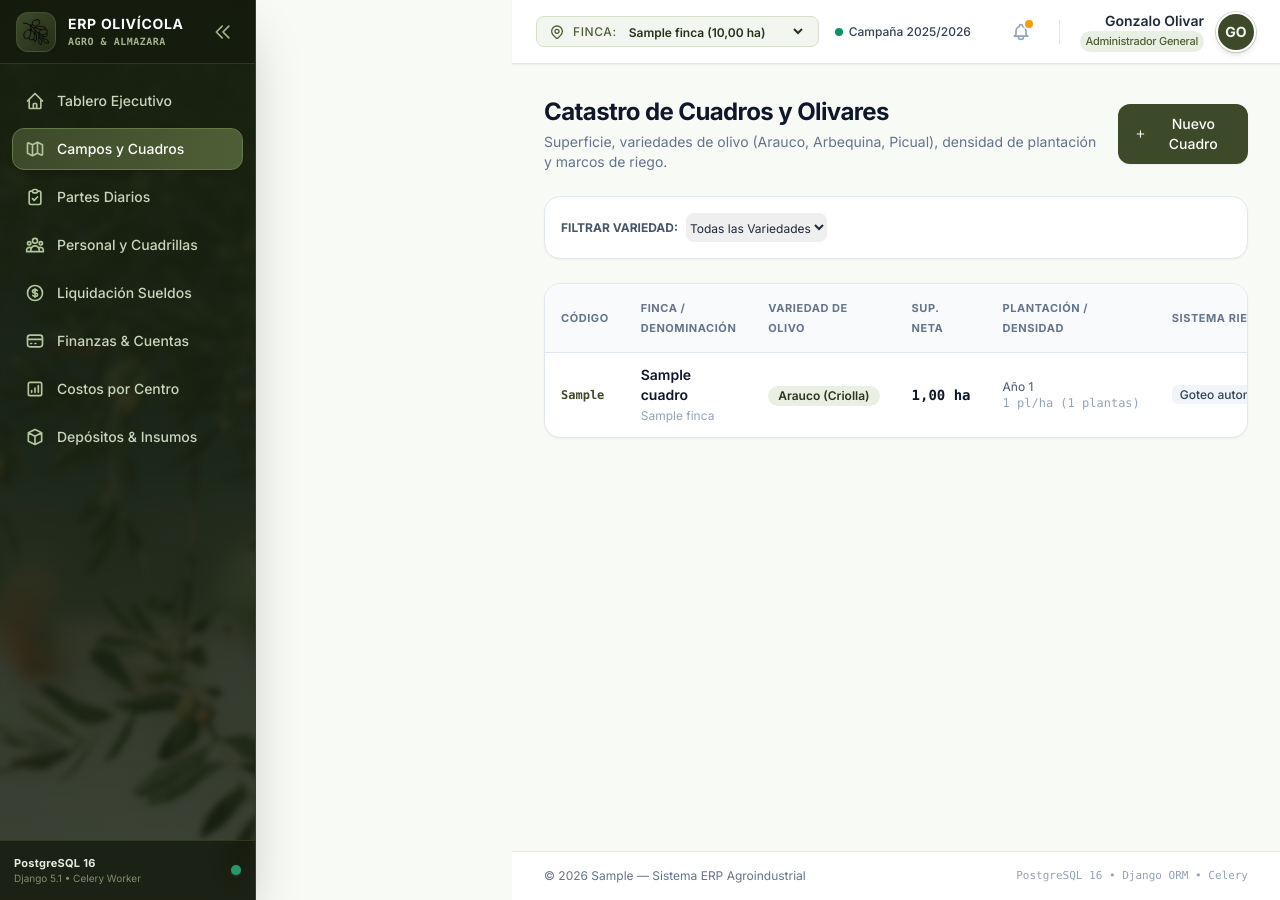
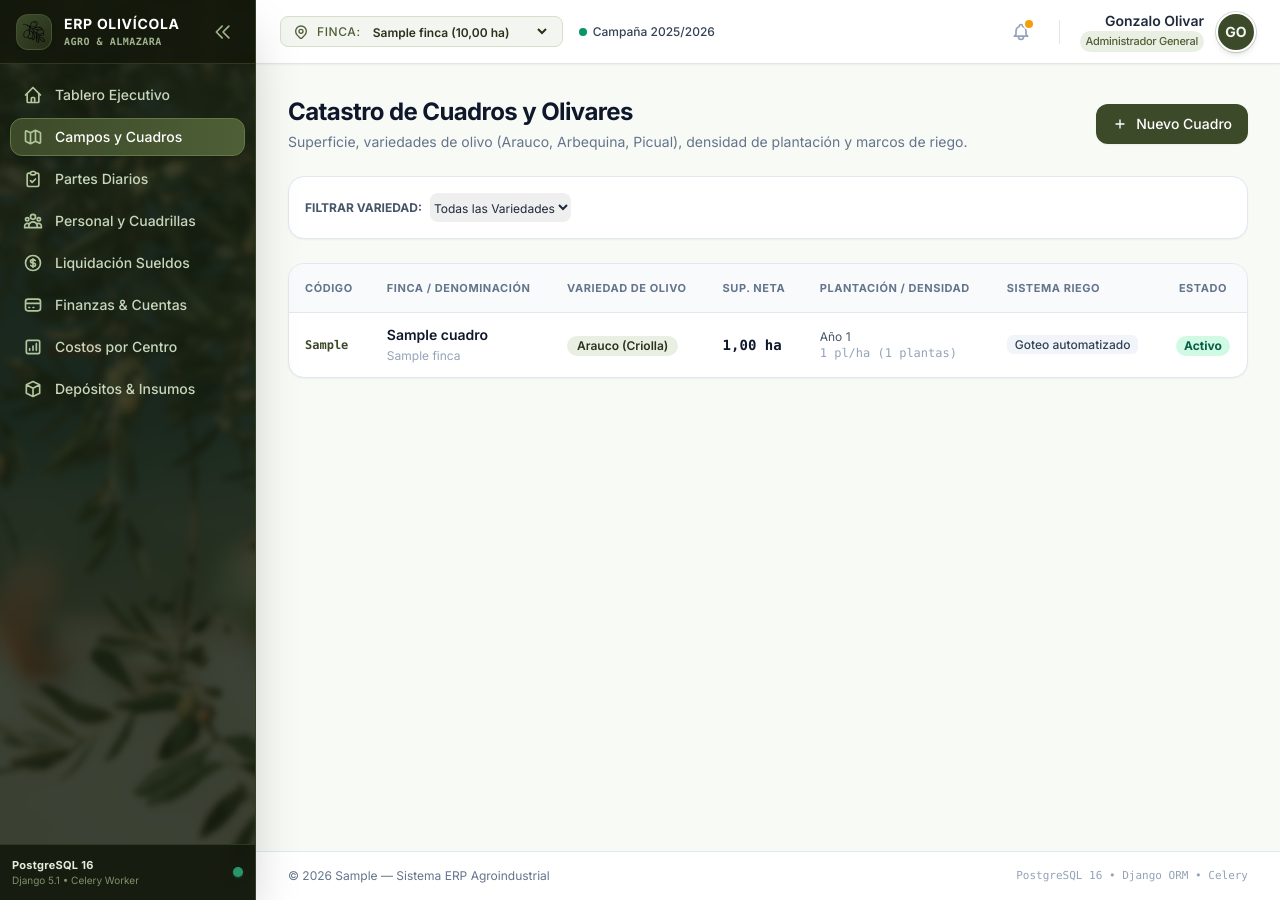
Before and after one commit to Wschanzze/ERP-Olivo, a Django app: page /campos/ in a window 1280 px wide. Run offline with Django 5.2, Linux system fonts and the light colour scheme; tables that the repository leaves empty hold one stand-in row (values such as "Sample post"); parts of the project's set-up code (start-up, migrations or seed data) failed here and were passed over; some libraries are stand-ins or nearby versions.

Commit message:
fix(ui): limitar altura y ancho de la sidebar al viewport estricto sin desbordamiento

```diff
--- a/templates/components/sidebar.html
+++ b/templates/components/sidebar.html
@@ -1,33 +1,33 @@
 {% load static %}
-<!-- Sidebar Fija Oscura con Fondo Difuminado Profesional (250.jpg) -->
+<!-- Sidebar Fija Oscura con Restricción Estricta al Viewport (No desborda la pantalla) -->
 <aside
-  :class="sidebarOpen ? 'w-64' : 'w-20'"
-  class="fixed inset-y-0 left-0 z-30 flex flex-col bg-[#1B2312] text-[#E5EBDD] transition-all duration-300 ease-in-out border-r border-[#344024] shadow-2xl select-none overflow-hidden relative"
+  :class="sidebarOpen ? 'w-64 max-w-[16rem]' : 'w-20 max-w-[5rem]'"
+  class="fixed top-0 bottom-0 left-0 z-30 h-screen max-h-screen flex flex-col bg-[#18200F] text-[#E5EBDD] transition-all duration-300 ease-in-out border-r border-[#344024] shadow-2xl select-none overflow-hidden"
 >
-  <!-- Capa 1: Imagen '250.jpg' difuminada con blur y escala suave -->
+  <!-- Capa 1: Imagen '250.jpg' difuminada (restringida dentro del contenedor fijo) -->
   <div
     class="absolute inset-0 z-0 bg-cover bg-center pointer-events-none transform scale-110 filter blur-[3px] opacity-20 transition-all duration-700"
     style="background-image: url('{% static 'img/250.jpg' %}');"
   ></div>
 
-  <!-- Capa 2: Máscara de gradiente verde oliva profundo para garantizar contraste y elegancia sobria -->
-  <div class="absolute inset-0 z-0 bg-gradient-to-b from-[#18200F]/90 via-[#222B17]/94 to-[#141A0D]/98 pointer-events-none backdrop-blur-[1px]"></div>
+  <!-- Capa 2: Gradiente verde oliva oscuro -->
+  <div class="absolute inset-0 z-0 bg-gradient-to-b from-[#151C0D]/92 via-[#1F2714]/95 to-[#12170B]/98 pointer-events-none backdrop-blur-[1px]"></div>
 
-  <!-- Logo / Branding Corporativo (z-10 relativo) -->
-  <div class="relative z-10 flex items-center justify-between h-16 px-4 bg-[#141A0D]/70 border-b border-[#344024]/80 backdrop-blur-md">
-    <a href="{% url 'dashboard:index' %}" class="flex items-center space-x-3 overflow-hidden">
-      <!-- Ícono de Aceitunas Personalizado -->
-      <div class="flex-shrink-0 w-10 h-10 rounded-xl bg-gradient-to-br from-[#3D4A2A] to-[#252E19] flex items-center justify-center p-1.5 shadow-md border border-[#52633A]/60">
-        <img src="{% static 'img/olives_12006391.png' %}" alt="Olivas ERP" class="w-7 h-7 object-contain drop-shadow" />
+  <!-- Logo / Branding Corporativo (Fijo en la parte superior) -->
+  <div class="relative z-10 flex-shrink-0 flex items-center justify-between h-16 px-4 bg-[#12170B]/80 border-b border-[#344024]/80 backdrop-blur-md">
+    <a href="{% url 'dashboard:index' %}" class="flex items-center space-x-3 overflow-hidden min-w-0">
+      <!-- Ícono de Olivo -->
+      <div class="flex-shrink-0 w-9 h-9 rounded-xl bg-gradient-to-br from-[#3D4A2A] to-[#252E19] flex items-center justify-center p-1.5 shadow-md border border-[#52633A]/60">
+        <img src="{% static 'img/olives_12006391.png' %}" alt="Olivas ERP" class="w-6 h-6 object-contain drop-shadow" />
       </div>
-      <div x-show="sidebarOpen" class="flex flex-col whitespace-nowrap overflow-hidden transition-opacity duration-200">
-        <span class="font-bold text-sm tracking-wider text-white uppercase">ERP Olivícola</span>
-        <span class="text-[10px] text-[#A2B38F] font-mono tracking-wider font-semibold">AGRO & ALMAZARA</span>
+      <div x-show="sidebarOpen" class="flex flex-col whitespace-nowrap overflow-hidden transition-opacity duration-200 min-w-0">
+        <span class="font-bold text-sm tracking-wider text-white uppercase truncate">ERP Olivícola</span>
+        <span class="text-[10px] text-[#A2B38F] font-mono tracking-wider font-semibold truncate">AGRO & ALMAZARA</span>
       </div>
     </a>
     <button
       @click="sidebarOpen = !sidebarOpen"
-      class="p-1.5 rounded-lg hover:bg-white/10 text-[#A2B38F] hover:text-white transition-colors"
+      class="flex-shrink-0 p-1.5 rounded-lg hover:bg-white/10 text-[#A2B38F] hover:text-white transition-colors ml-1"
       title="Colapsar menú"
     >
       <svg class="w-5 h-5 transition-transform duration-200" :class="!sidebarOpen ? 'rotate-180' : ''" fill="none" stroke="currentColor" viewBox="0 0 24 24">
@@ -36,106 +36,106 @@
     </button>
   </div>
 
-  <!-- Navegación de Módulos (z-10 relativo con efectos glassmorphism) -->
-  <nav class="relative z-10 flex-1 px-3 py-4 space-y-1.5 overflow-y-auto custom-scrollbar">
+  <!-- Navegación de Módulos (Scrollable interno con min-h-0 para nunca empujar el pie de página) -->
+  <nav class="relative z-10 flex-1 min-h-0 px-2.5 py-3 space-y-1 overflow-y-auto custom-scrollbar overflow-x-hidden">
 
     <!-- Inicio / Tablero -->
     <a
       href="{% url 'dashboard:index' %}"
-      class="flex items-center px-3 py-2.5 text-sm font-medium rounded-xl transition-all duration-200 group {% if request.resolver_match.app_name == 'dashboard' %}bg-gradient-to-r from-[#3D4A2A] to-[#4E5F36] text-white shadow-md border border-[#637946]{% else %}text-[#C8D6BC] hover:bg-white/10 hover:text-white border border-transparent{% endif %}"
+      class="flex items-center px-3 py-2 text-sm font-medium rounded-xl transition-all duration-200 group {% if request.resolver_match.app_name == 'dashboard' %}bg-gradient-to-r from-[#3D4A2A] to-[#4E5F36] text-white shadow-md border border-[#637946]{% else %}text-[#C8D6BC] hover:bg-white/10 hover:text-white border border-transparent{% endif %}"
     >
       <svg class="w-5 h-5 flex-shrink-0 mr-3 text-[#B2C69E] group-hover:text-white" fill="none" stroke="currentColor" viewBox="0 0 24 24">
         <path stroke-linecap="round" stroke-linejoin="round" stroke-width="2" d="M3 12l2-2m0 0l7-7 7 7M5 10v10a1 1 0 001 1h3m10-11l2 2m-2-2v10a1 1 0 01-1 1h-3m-6 0a1 1 0 001-1v-4a1 1 0 011-1h2a1 1 0 011 1v4a1 1 0 001 1m-6 0h6" />
       </svg>
-      <span x-show="sidebarOpen" class="whitespace-nowrap transition-opacity">Tablero Ejecutivo</span>
+      <span x-show="sidebarOpen" class="whitespace-nowrap transition-opacity truncate">Tablero Ejecutivo</span>
     </a>
 
     <!-- Campos y Cuadros -->
     <a
       href="{% url 'campos:cuadros_list' %}"
-      class="flex items-center px-3 py-2.5 text-sm font-medium rounded-xl transition-all duration-200 group {% if request.resolver_match.app_name == 'campos' %}bg-gradient-to-r from-[#3D4A2A] to-[#4E5F36] text-white shadow-md border border-[#637946]{% else %}text-[#C8D6BC] hover:bg-white/10 hover:text-white border border-transparent{% endif %}"
+      class="flex items-center px-3 py-2 text-sm font-medium rounded-xl transition-all duration-200 group {% if request.resolver_match.app_name == 'campos' %}bg-gradient-to-r from-[#3D4A2A] to-[#4E5F36] text-white shadow-md border border-[#637946]{% else %}text-[#C8D6BC] hover:bg-white/10 hover:text-white border border-transparent{% endif %}"
     >
       <svg class="w-5 h-5 flex-shrink-0 mr-3 text-[#B2C69E] group-hover:text-white" fill="none" stroke="currentColor" viewBox="0 0 24 24">
         <path stroke-linecap="round" stroke-linejoin="round" stroke-width="2" d="M9 20l-5.447-2.724A1 1 0 013 16.382V5.618a1 1 0 011.447-.894L9 7m0 13l6-3m-6 3V7m6 10l4.553 2.276A1 1 0 0021 18.382V7.618a1 1 0 00-.553-.894L15 4m0 13V4m0 0L9 7" />
       </svg>
-      <span x-show="sidebarOpen" class="whitespace-nowrap transition-opacity">Campos y Cuadros</span>
+      <span x-show="sidebarOpen" class="whitespace-nowrap transition-opacity truncate">Campos y Cuadros</span>
     </a>
 
     <!-- Partes Diarios y OTs -->
     <a
       href="{% url 'parte_diario:partes_list' %}"
-      class="flex items-center px-3 py-2.5 text-sm font-medium rounded-xl transition-all duration-200 group {% if request.resolver_match.app_name == 'parte_diario' %}bg-gradient-to-r from-[#3D4A2A] to-[#4E5F36] text-white shadow-md border border-[#637946]{% else %}text-[#C8D6BC] hover:bg-white/10 hover:text-white border border-transparent{% endif %}"
+      class="flex items-center px-3 py-2 text-sm font-medium rounded-xl transition-all duration-200 group {% if request.resolver_match.app_name == 'parte_diario' %}bg-gradient-to-r from-[#3D4A2A] to-[#4E5F36] text-white shadow-md border border-[#637946]{% else %}text-[#C8D6BC] hover:bg-white/10 hover:text-white border border-transparent{% endif %}"
     >
       <svg class="w-5 h-5 flex-shrink-0 mr-3 text-[#B2C69E] group-hover:text-white" fill="none" stroke="currentColor" viewBox="0 0 24 24">
         <path stroke-linecap="round" stroke-linejoin="round" stroke-width="2" d="M9 5H7a2 2 0 00-2 2v12a2 2 0 002 2h10a2 2 0 002-2V7a2 2 0 00-2-2h-2M9 5a2 2 0 002 2h2a2 2 0 002-2M9 5a2 2 0 012-2h2a2 2 0 012 2m-6 9l2 2 4-4" />
       </svg>
-      <span x-show="sidebarOpen" class="whitespace-nowrap transition-opacity">Partes Diarios</span>
+      <span x-show="sidebarOpen" class="whitespace-nowrap transition-opacity truncate">Partes Diarios</span>
     </a>
 
     <!-- Personal y Asistencia -->
     <a
       href="{% url 'personal:asistencia_diaria' %}"
-      class="flex items-center px-3 py-2.5 text-sm font-medium rounded-xl transition-all duration-200 group {% if request.resolver_match.app_name == 'personal' %}bg-gradient-to-r from-[#3D4A2A] to-[#4E5F36] text-white shadow-md border border-[#637946]{% else %}text-[#C8D6BC] hover:bg-white/10 hover:text-white border border-transparent{% endif %}"
+      class="flex items-center px-3 py-2 text-sm font-medium rounded-xl transition-all duration-200 group {% if request.resolver_match.app_name == 'personal' %}bg-gradient-to-r from-[#3D4A2A] to-[#4E5F36] text-white shadow-md border border-[#637946]{% else %}text-[#C8D6BC] hover:bg-white/10 hover:text-white border border-transparent{% endif %}"
     >
       <svg class="w-5 h-5 flex-shrink-0 mr-3 text-[#B2C69E] group-hover:text-white" fill="none" stroke="currentColor" viewBox="0 0 24 24">
         <path stroke-linecap="round" stroke-linejoin="round" stroke-width="2" d="M17 20h5v-2a3 3 0 00-5.356-1.857M17 20H7m10 0v-2c0-.656-.126-1.283-.356-1.857M7 20H2v-2a3 3 0 015.356-1.857M7 20v-2c0-.656.126-1.283.356-1.857m0 0a5.002 5.002 0 019.288 0M15 7a3 3 0 11-6 0 3 3 0 016 0zm6 3a2 2 0 11-4 0 2 2 0 014 0zM7 10a2 2 0 11-4 0 2 2 0 014 0z" />
       </svg>
-      <span x-show="sidebarOpen" class="whitespace-nowrap transition-opacity">Personal y Cuadrillas</span>
+      <span x-show="sidebarOpen" class="whitespace-nowrap transition-opacity truncate">Personal y Cuadrillas</span>
     </a>
 
     <!-- Liquidación de Haberes -->
     <a
       href="{% url 'liquidacion:periodos_list' %}"
-      class="flex items-center px-3 py-2.5 text-sm font-medium rounded-xl transition-all duration-200 group {% if request.resolver_match.app_name == 'liquidacion' %}bg-gradient-to-r from-[#3D4A2A] to-[#4E5F36] text-white shadow-md border border-[#637946]{% else %}text-[#C8D6BC] hover:bg-white/10 hover:text-white border border-transparent{% endif %}"
+      class="flex items-center px-3 py-2 text-sm font-medium rounded-xl transition-all duration-200 group {% if request.resolver_match.app_name == 'liquidacion' %}bg-gradient-to-r from-[#3D4A2A] to-[#4E5F36] text-white shadow-md border border-[#637946]{% else %}text-[#C8D6BC] hover:bg-white/10 hover:text-white border border-transparent{% endif %}"
     >
       <svg class="w-5 h-5 flex-shrink-0 mr-3 text-[#B2C69E] group-hover:text-white" fill="none" stroke="currentColor" viewBox="0 0 24 24">
         <path stroke-linecap="round" stroke-linejoin="round" stroke-width="2" d="M12 8c-1.657 0-3 .895-3 2s1.343 2 3 2 3 .895 3 2-1.343 2-3 2m0-8c1.11 0 2.08.402 2.599 1M12 8V7m0 1v8m0 0v1m0-1c-1.11 0-2.08-.402-2.599-1M21 12a9 9 0 11-18 0 9 9 0 0118 0z" />
       </svg>
-      <span x-show="sidebarOpen" class="whitespace-nowrap transition-opacity">Liquidación Sueldos</span>
+      <span x-show="sidebarOpen" class="whitespace-nowrap transition-opacity truncate">Liquidación Sueldos</span>
     </a>
 
     <!-- Finanzas y Tesorería -->
     <a
       href="{% url 'finanzas:dashboard' %}"
-      class="flex items-center px-3 py-2.5 text-sm font-medium rounded-xl transition-all duration-200 group {% if request.resolver_match.app_name == 'finanzas' %}bg-gradient-to-r from-[#3D4A2A] to-[#4E5F36] text-white shadow-md border border-[#637946]{% else %}text-[#C8D6BC] hover:bg-white/10 hover:text-white border border-transparent{% endif %}"
+      class="flex items-center px-3 py-2 text-sm font-medium rounded-xl transition-all duration-200 group {% if request.resolver_match.app_name == 'finanzas' %}bg-gradient-to-r from-[#3D4A2A] to-[#4E5F36] text-white shadow-md border border-[#637946]{% else %}text-[#C8D6BC] hover:bg-white/10 hover:text-white border border-transparent{% endif %}"
     >
       <svg class="w-5 h-5 flex-shrink-0 mr-3 text-[#B2C69E] group-hover:text-white" fill="none" stroke="currentColor" viewBox="0 0 24 24">
         <path stroke-linecap="round" stroke-linejoin="round" stroke-width="2" d="M3 10h18M7 15h1m4 0h1m-7 4h12a3 3 0 003-3V8a3 3 0 00-3-3H6a3 3 0 00-3 3v8a3 3 0 003 3z" />
       </svg>
-      <span x-show="sidebarOpen" class="whitespace-nowrap transition-opacity">Finanzas & Cuentas</span>
+      <span x-show="sidebarOpen" class="whitespace-nowrap transition-opacity truncate">Finanzas & Cuentas</span>
     </a>
 
     <!-- Costos y Gestión -->
     <a
       href="{% url 'costos:dashboard' %}"
-      class="flex items-center px-3 py-2.5 text-sm font-medium rounded-xl transition-all duration-200 group {% if request.resolver_match.app_name == 'costos' %}bg-gradient-to-r from-[#3D4A2A] to-[#4E5F36] text-white shadow-md border border-[#637946]{% else %}text-[#C8D6BC] hover:bg-white/10 hover:text-white border border-transparent{% endif %}"
+      class="flex items-center px-3 py-2 text-sm font-medium rounded-xl transition-all duration-200 group {% if request.resolver_match.app_name == 'costos' %}bg-gradient-to-r from-[#3D4A2A] to-[#4E5F36] text-white shadow-md border border-[#637946]{% else %}text-[#C8D6BC] hover:bg-white/10 hover:text-white border border-transparent{% endif %}"
     >
       <svg class="w-5 h-5 flex-shrink-0 mr-3 text-[#B2C69E] group-hover:text-white" fill="none" stroke="currentColor" viewBox="0 0 24 24">
         <path stroke-linecap="round" stroke-linejoin="round" stroke-width="2" d="M16 8v8m-4-5v5m-4-2v2m-2 4h12a2 2 0 002-2V6a2 2 0 00-2-2H6a2 2 0 00-2 2v12a2 2 0 002 2z" />
       </svg>
-      <span x-show="sidebarOpen" class="whitespace-nowrap transition-opacity">Costos por Centro</span>
+      <span x-show="sidebarOpen" class="whitespace-nowrap transition-opacity truncate">Costos por Centro</span>
     </a>
 
     <!-- Inventario y Depósito -->
     <a
       href="{% url 'inventario:insumos_list' %}"
-      class="flex items-center px-3 py-2.5 text-sm font-medium rounded-xl transition-all duration-200 group {% if request.resolver_match.app_name == 'inventario' %}bg-gradient-to-r from-[#3D4A2A] to-[#4E5F36] text-white shadow-md border border-[#637946]{% else %}text-[#C8D6BC] hover:bg-white/10 hover:text-white border border-transparent{% endif %}"
+      class="flex items-center px-3 py-2 text-sm font-medium rounded-xl transition-all duration-200 group {% if request.resolver_match.app_name == 'inventario' %}bg-gradient-to-r from-[#3D4A2A] to-[#4E5F36] text-white shadow-md border border-[#637946]{% else %}text-[#C8D6BC] hover:bg-white/10 hover:text-white border border-transparent{% endif %}"
     >
       <svg class="w-5 h-5 flex-shrink-0 mr-3 text-[#B2C69E] group-hover:text-white" fill="none" stroke="currentColor" viewBox="0 0 24 24">
         <path stroke-linecap="round" stroke-linejoin="round" stroke-width="2" d="M20 7l-8-4-8 4m16 0l-8 4m8-4v10l-8 4m0-10L4 7m8 4v10M4 7v10l8 4" />
       </svg>
-      <span x-show="sidebarOpen" class="whitespace-nowrap transition-opacity">Depósitos & Insumos</span>
+      <span x-show="sidebarOpen" class="whitespace-nowrap transition-opacity truncate">Depósitos & Insumos</span>
     </a>
 
   </nav>
 
-  <!-- Pie de Barra / Versión y Estado (z-10 relativo con cristal translúcido) -->
-  <div class="relative z-10 p-3.5 bg-[#141A0D]/80 border-t border-[#344024]/80 backdrop-blur-md flex items-center justify-between">
-    <div x-show="sidebarOpen" class="text-[11px] text-[#A2B38F]">
-      <p class="font-bold text-[#E5EBDD] tracking-wide">PostgreSQL 16</p>
-      <p class="text-[10px] text-[#7E9169]">Django 5.1 • Celery Worker</p>
+  <!-- Pie de Barra / Versión y Estado (Fijo en la parte inferior, nunca empujado fuera de la pantalla) -->
+  <div class="relative z-10 flex-shrink-0 p-3 bg-[#12170B]/85 border-t border-[#344024]/80 backdrop-blur-md flex items-center justify-between">
+    <div x-show="sidebarOpen" class="text-[11px] text-[#A2B38F] truncate">
+      <p class="font-bold text-[#E5EBDD] tracking-wide truncate">PostgreSQL 16</p>
+      <p class="text-[10px] text-[#7E9169] truncate">Django 5.1 • Celery Worker</p>
     </div>
-    <div class="flex items-center space-x-1.5" title="Sistema en línea">
+    <div class="flex items-center space-x-1.5 flex-shrink-0" title="Sistema en línea">
       <div class="w-2.5 h-2.5 rounded-full bg-emerald-400 shadow-sm shadow-emerald-500/50 animate-pulse"></div>
     </div>
   </div>
```
